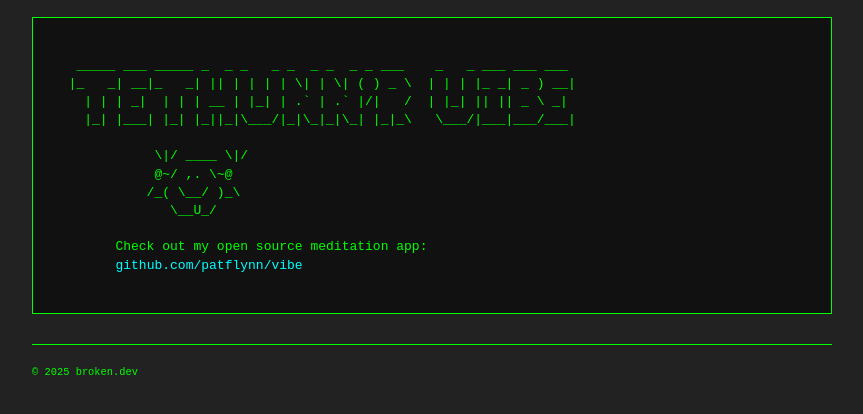
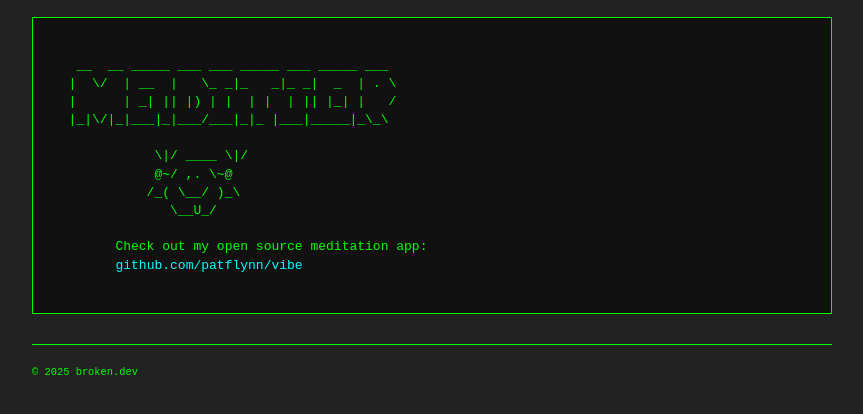
Before and after one commit to patflynn/broken-web, a plain HTML site: page index.html in a window 1280 px wide. Shown: the part 74-488 px from the top of the page, without its empty margins (208-1071 px from the left). Drawn offline with Linux system fonts and the light colour scheme.

Commit message:
Update ASCII art to say MEDITATE

```diff
--- a/index.html
+++ b/index.html
@@ -13,10 +13,10 @@
     <main>
         <pre>
 
-   _____ ___ _____ _  _ _   _ _  _ _  _ _ ___    _   _ ___ ___ ___
-  |_   _| __|_   _| || | | | | \| | \| ( ) _ \  | | | |_ _| _ ) __|
-    | | | _|  | | | __ | |_| | .` | .` |/|   /  | |_| || || _ \ _|
-    |_| |___| |_| |_||_|\___/|_|\_|_|\_| |_|_\   \___/|___|___/___|
+   __  __ _____ ___ ___ _____ ___ _____ ___
+  |  \/  | __  |   \_ _|_   _|_ _|  _  | . \
+  |      | _| || |) | |  | |  | || |_| |   /
+  |_|\/|_|___|_|___/___|_|_ |___|_____|_\_\
 
              \|/ ____ \|/
              @~/ ,. \~@
```
